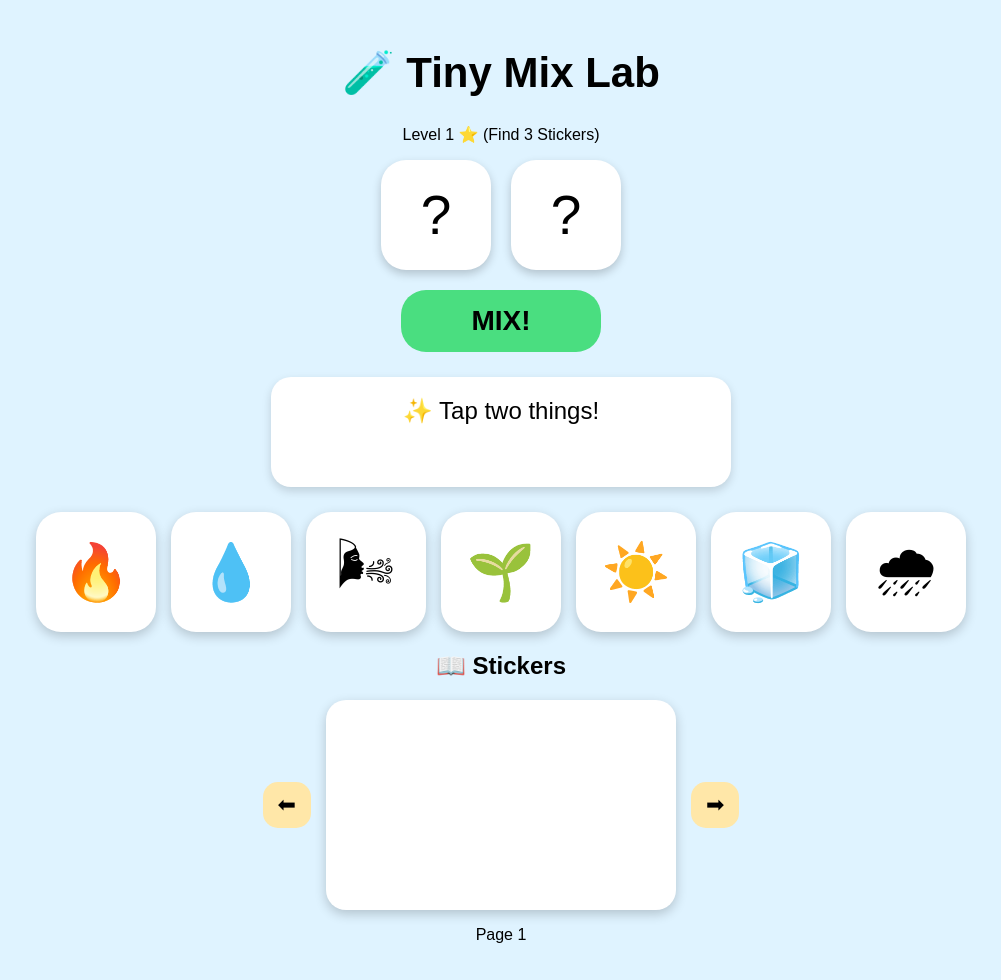
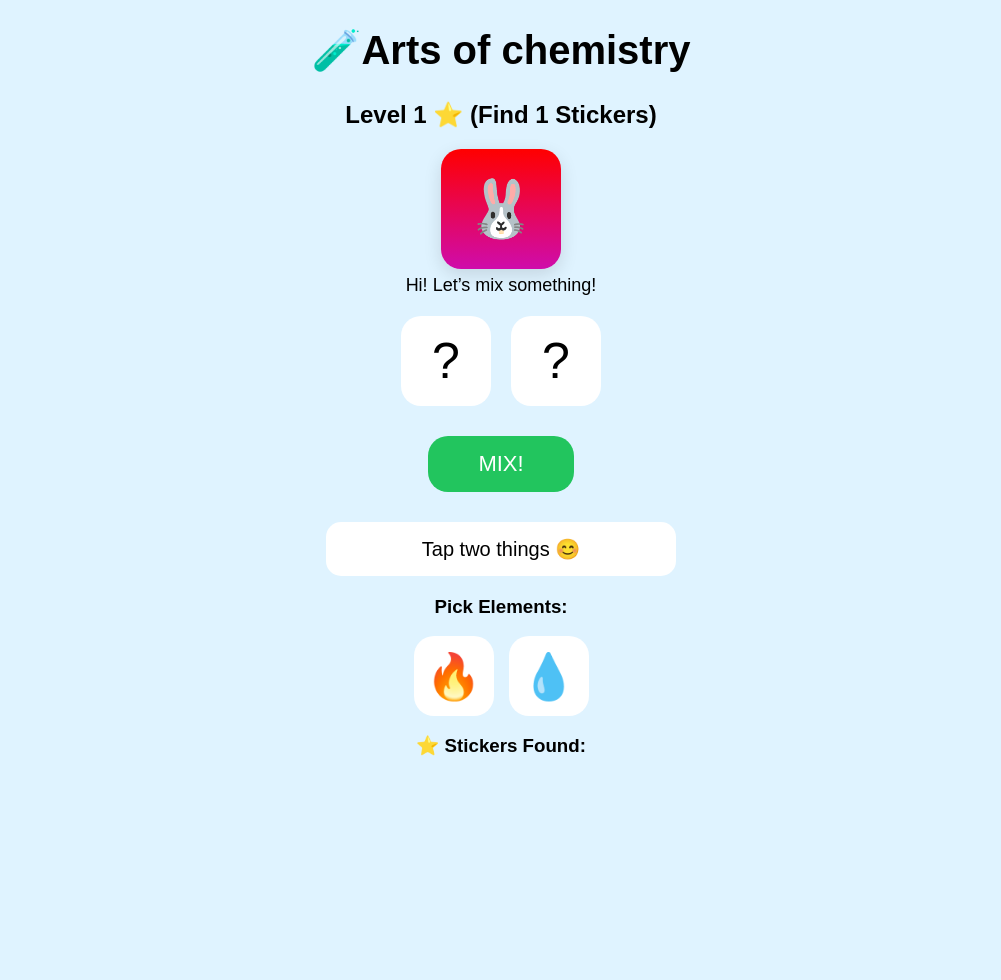
Before and after one commit to aravindthiru29/Arts-of-chemistry, a Flask app: page / in a window 1280 px wide. Shown: the whole page, without its empty margins (139-1140 px from the left). After the commit the page ends 756 px from the top, so only its background shows below. Run offline with Flask 3, Linux system fonts and the light colour scheme.

Commit message:
level up

```diff
--- a/static/script.js
+++ b/static/script.js
@@ -1,125 +1,260 @@
+document.addEventListener("DOMContentLoaded", () => {
+
   let choice1 = null;
   let choice2 = null;
 
-let discovered = [];
-let currentPage = 0;
-const stickersPerPage = 8;
+  let level = 1;
+  let stickers = [];
+  let goal = 1;
+  // Make game easier: fewer max levels and slower goal growth
+  const MAX_LEVEL = 6;
+
+  // Mascot
+  const mascot = document.getElementById("mascot");
+  const mascotText = document.getElementById("mascotText");
+
+  function mascotReact(msg, cls) {
+    mascotText.textContent = msg;
+    const emojiSpan = document.getElementById("mascotEmoji") || mascot;
+
+    const map = {
+      happy: "😄",
+      celebrate: "🏆",
+      surprise: "😲",
+      wink: "😉",
+      default: "🐰"
+    };
+
+    // set expression
+    emojiSpan.textContent = map[cls] || map.default;
+
+    // clear animation classes then re-add to retrigger
+    mascot.classList.remove("happy", "celebrate", "shake");
+    void mascot.offsetWidth;
+    if (cls) mascot.classList.add(cls);
+
+    const timeout = cls === "celebrate" ? 1400 : 700;
+    setTimeout(() => {
+      if (cls) mascot.classList.remove(cls);
+      emojiSpan.textContent = map.default;
+    }, timeout);
+  }
 
   // Sounds
   const popSound = document.getElementById("popSound");
   const dingSound = document.getElementById("dingSound");
 
-// Recipes
-const recipes = {
-  "Fire+Water": "☁️ Steam Cloud!",
-  "Water+Air": "☁️ Big Cloud!",
-  "Water+Leaf": "🌿 A Plant!",
-  "Fire+Leaf": "⚫ Ash!",
-  "Air+Leaf": "🍃 Flying Leaf!",
-  "Fire+Fire": "🔥 Big Flame!",
-  "Water+Water": "🌊 Splash!",
-  "Sun+Rain": "🌈 Rainbow!",
-  "Ice+Fire": "💧 Melted Water!",
-  "Ice+Water": "❄️ Snow!",
-  "Rain+Leaf": "🌱 Growing Plant!",
-  "Sun+Leaf": "🌻 Sunflower!"
+  // Elements unlocked per level
+  const unlocks = {
+    1: ["Fire", "Water"],
+    2: ["Air", "Leaf"],
+    3: ["Sun"],
+    4: ["Ice"],
+    5: ["Rain"]
   };
 
-// Sticker Book Render
-function renderStickerPage() {
-  const pageDiv = document.getElementById("stickerPage");
-  pageDiv.innerHTML = "";
+  // Additional levels
+  unlocks[6] = ["Metal"];
+  unlocks[7] = ["Earth"];
+  unlocks[8] = ["Lightning"];
+  unlocks[9] = ["Spirit"];
+  unlocks[10] = ["Ether"];
 
-  let start = currentPage * stickersPerPage;
-  let pageStickers = discovered.slice(start, start + stickersPerPage);
+  // Icons
+  const icons = {
+    Fire: "🔥",
+    Water: "💧",
+    Air: "🌬",
+    Leaf: "🌱",
+    Sun: "☀️",
+    Ice: "🧊",
+    Rain: "🌧"
+  };
 
-  pageStickers.forEach(st => {
-    let div = document.createElement("div");
-    div.className = "sticker";
-    div.textContent = st;
-    pageDiv.appendChild(div);
-  });
+  icons.Metal = "⚙️";
+  icons.Earth = "🌎";
+  icons.Lightning = "⚡";
+  icons.Spirit = "✨";
+  icons.Ether = "🔮";
 
-  document.getElementById("pageInfo").textContent =
-    `Page ${currentPage + 1}`;
+  // Recipes unlocked gradually
+  const levelRecipes = {
+    1: {
+      "Fire+Water": "☁️ Steam"
+    },
+    2: {
+      "Water+Air": "☁️ Cloud",
+      "Water+Leaf": "🌿 Plant"
+    },
+    3: {
+      "Sun+Water": "🌈 Rainbow",
+      "Sun+Leaf": "🌻 Sunflower"
+    },
+    4: {
+      "Ice+Fire": "💧 Melt",
+      "Ice+Water": "❄️ Snow"
+    },
+    5: {
+      "Rain+Leaf": "🌱 Growing Plant",
+      "Sun+Rain": "🌈 Big Rainbow"
+    }
+  };
+
+  // Recipes for higher levels
+  levelRecipes[6] = {
+    "Metal+Fire": "🔩 Forge",
+    "Metal+Water": "🔧 Rust"
+  };
+  levelRecipes[7] = {
+    "Earth+Water": "🪨 Mud",
+    "Earth+Leaf": "🌾 Soil"
+  };
+  levelRecipes[8] = {
+    "Lightning+Air": "⚡ Storm",
+    "Lightning+Water": "🌩 Thundercloud"
+  };
+  levelRecipes[9] = {
+    "Spirit+Sun": "✨ Aura",
+    "Spirit+Leaf": "🪴 Spirit Plant"
+  };
+  levelRecipes[10] = {
+    "Ether+Spirit": "🔮 Mystic",
+    "Ether+Sun": "🌌 Nebula"
+  };
+
+  // Build recipes up to current level
+  function getAvailableRecipes() {
+    let all = {};
+    for (let i = 1; i <= level; i++) {
+      Object.assign(all, levelRecipes[i]);
+    }
+    return all;
   }
 
-// Tap element
-document.querySelectorAll(".element").forEach(el => {
-  el.addEventListener("click", () => {
+  // Update UI
+  function updateLevelText() {
+    document.getElementById("levelText").textContent =
+      `Level ${level} ⭐ (Find ${goal} Stickers)`;
+  }
 
-    popSound.currentTime = 0;
+  // Render Elements
+  function renderElements() {
+    const grid = document.getElementById("elementsGrid");
+    grid.innerHTML = "";
+
+    let available = [];
+    for (let i = 1; i <= level; i++) {
+      if (unlocks[i]) available.push(...unlocks[i]);
+    }
+
+    available.forEach(name => {
+      let div = document.createElement("div");
+      div.className = "element";
+      div.textContent = icons[name];
+
+      div.onclick = () => {
         popSound.play();
-
-    let name = el.dataset.name;
-    let icon = el.innerHTML.split("<")[0];
+        mascotReact("Nice pick!", "happy");
 
         if (!choice1) {
           choice1 = name;
-      document.getElementById("slot1").textContent = icon;
+          document.getElementById("slot1").textContent = icons[name];
+        } else if (!choice2) {
+          choice2 = name;
+          document.getElementById("slot2").textContent = icons[name];
         }
-    else if (!choice2) {
-      choice2 = name;
-      document.getElementById("slot2").textContent = icon;
+      };
+
+      grid.appendChild(div);
+    });
   }
+
+  // Render Stickers
+  function renderStickers() {
+    const box = document.getElementById("stickerBox");
+    box.innerHTML = "";
+
+    stickers.forEach(s => {
+      let div = document.createElement("div");
+      div.className = "sticker";
+      div.textContent = s;
+      box.appendChild(div);
     });
-});
+  }
+
+  // Check Goal
+  function checkGoal() {
+    if (stickers.length >= goal) {
+      document.getElementById("nextLevelBtn").style.display = "block";
+      mascotReact("🎉 Level Complete!", "celebrate");
+    }
+  }
 
   // Mix Button
-document.getElementById("mixBtn").addEventListener("click", () => {
+  document.getElementById("mixBtn").onclick = () => {
 
-  if (!choice1 || !choice2) {
-    alert("Pick two things first 😊");
-    return;
-  }
+    if (!choice1 || !choice2) return;
+
+    const recipes = getAvailableRecipes();
 
     let key1 = choice1 + "+" + choice2;
     let key2 = choice2 + "+" + choice1;
 
-  let result =
-    recipes[key1] ||
-    recipes[key2] ||
-    "🎉 Surprise Mix!";
+    const NO_MAGIC = "No magic happens";
 
-  // Play sound
-  dingSound.currentTime = 0;
+    let result = recipes[key1] || recipes[key2] || NO_MAGIC;
+
+    if (result === NO_MAGIC) {
+      popSound.play();
+      mascotReact("No magic happens", "shake");
+    } else {
       dingSound.play();
-
-  // Animate result box
-  let box = document.getElementById("resultBox");
-  box.textContent = result;
-  box.classList.add("mix-animate");
-
-  setTimeout(() => {
-    box.classList.remove("mix-animate");
-  }, 600);
-
-  // Add sticker
-  let emoji = result.split(" ")[0];
-  if (!discovered.includes(emoji)) {
-    discovered.push(emoji);
+      mascotReact("WOW! Magic Mix!", "happy");
     }
 
-  renderStickerPage();
+    document.getElementById("resultBox").textContent = result;
 
-  // Reset slots
+    if (result !== NO_MAGIC) {
+      let emoji = result.split(" ")[0];
+      if (!stickers.includes(emoji)) stickers.push(emoji);
+    }
+
+    renderStickers();
+    checkGoal();
+
+    // Reset
     choice1 = null;
     choice2 = null;
     document.getElementById("slot1").textContent = "?";
     document.getElementById("slot2").textContent = "?";
+  };
+
+  // Next Level Button
+  document.getElementById("nextLevelBtn").onclick = () => {
+    if (level >= MAX_LEVEL) {
+      mascotReact("🏆 You finished all levels!", "celebrate");
+      return;
+    }
+
+    level++;
+    // increase goal by 1 to keep progression easier
+    goal += 1;
+    stickers = [];
+
+    document.getElementById("nextLevelBtn").style.display = "none";
+    document.getElementById("resultBox").textContent =
+      "🎉 New Level Unlocked!";
+
+    mascotReact("New Level!", "celebrate");
+
+    updateLevelText();
+    renderElements();
+    renderStickers();
+  };
+
+  // INIT
+  updateLevelText();
+  renderElements();
+  renderStickers();
+
 });
-
-// Page Buttons
-document.getElementById("nextPage").addEventListener("click", () => {
-  if ((currentPage + 1) * stickersPerPage < discovered.length) {
-    currentPage++;
-    renderStickerPage();
-  }
-});
-
-document.getElementById("prevPage").addEventListener("click", () => {
-  if (currentPage > 0) {
-    currentPage--;
-    renderStickerPage();
-  }
-});
--- a/static/styles.css
+++ b/static/styles.css
@@ -1,165 +1,172 @@
+/* Additional styles for mascot */
+
+.mascot-text {
+  margin-top: 6px;
+  font-size: 18px;
+}
+
+/* Mascot styling and animations */
+.mascot {
+  width: 120px;
+  height: 120px;
+  margin: 10px auto 6px;
+  background: linear-gradient(180deg,#ff0000,#cf0cab);
+  border-radius: 20px;
+  display: flex;
+  justify-content: center;
+  align-items: center;
+  font-size: 56px;
+  box-shadow: 0 6px 18px rgba(0,0,0,0.12);
+  transition: transform 160ms ease, box-shadow 160ms ease;
+}
+
+.mascot.happy {
+  animation: mascot-bounce 700ms cubic-bezier(.22,.9,.3,1);
+}
+
+.mascot.celebrate {
+  animation: mascot-pop 1200ms ease;
+}
+
+.mascot.shake {
+  animation: mascot-shake 700ms ease-in-out;
+}
+
+@keyframes mascot-bounce {
+  0% { transform: translateY(0); }
+  30% { transform: translateY(-18px); }
+  60% { transform: translateY(0); }
+  100% { transform: translateY(0); }
+}
+
+@keyframes mascot-pop {
+  0% { transform: scale(1); }
+  40% { transform: scale(1.18) rotate(-6deg); }
+  70% { transform: scale(0.98) rotate(3deg); }
+  100% { transform: scale(1) rotate(0); }
+}
+
+@keyframes mascot-shake {
+  0% { transform: translateX(0); }
+  20% { transform: translateX(-8px); }
+  40% { transform: translateX(8px); }
+  60% { transform: translateX(-6px); }
+  80% { transform: translateX(4px); }
+  100% { transform: translateX(0); }
+}
+
 body {
   font-family: Arial, sans-serif;
   text-align: center;
   background: #dff3ff;
-  margin: 0;
-  padding: 20px;
 }
 
 h1 {
-  font-size: 42px;
+  font-size: 40px;
 }
 
-.subtitle {
-  font-size: 18px;
-  margin-bottom: 20px;
-}
-
-/* MIX SLOTS */
 .slots {
   display: flex;
   justify-content: center;
   gap: 20px;
+  margin: 20px;
 }
 
 .slot {
-  width: 110px;
-  height: 110px;
-  background: white;
-  border-radius: 25px;
-  font-size: 55px;
-  display: flex;
-  align-items: center;
-  justify-content: center;
-  box-shadow: 0 4px 10px rgba(0,0,0,0.2);
-}
-
-/* MIX BUTTON */
-#mixBtn {
-  margin-top: 20px;
-  padding: 15px 70px;
-  font-size: 28px;
-  border: none;
-  border-radius: 25px;
-  background: #4ade80;
-  font-weight: bold;
-  cursor: pointer;
-}
-
-#mixBtn:hover {
-  background: #22c55e;
-}
-
-/* RESULT BOX */
-.result {
-  margin: 25px auto;
-  width: 80%;
-  max-width: 420px;
-  background: white;
-  padding: 20px;
-  border-radius: 20px;
-  font-size: 24px;
-  min-height: 70px;
-  box-shadow: 0 4px 10px rgba(0,0,0,0.15);
-}
-
-/* BIG MIX ANIMATION */
-.mix-animate {
-  animation: mixBounce 0.6s ease;
-  box-shadow: 0 0 25px gold;
-}
-
-@keyframes mixBounce {
-  0%   { transform: scale(1); }
-  30%  { transform: scale(1.3) rotate(5deg); }
-  60%  { transform: scale(0.9) rotate(-5deg); }
-  100% { transform: scale(1); }
-}
-
-/* ELEMENTS */
-.elements {
-  display: flex;
-  justify-content: center;
-  gap: 15px;
-  flex-wrap: wrap;
-  margin-top: 15px;
-}
-
-.element {
-  width: 120px;
-  height: 120px;
-  background: white;
-  border-radius: 25px;
-  font-size: 55px;
-  display: flex;
-  flex-direction: column;
-  justify-content: center;
-  cursor: pointer;
-  box-shadow: 0 4px 12px rgba(0,0,0,0.2);
-  transition: transform 0.15s;
-}
-
-.element:hover {
-  transform: scale(1.08);
-}
-
-.element p {
-  margin: 0;
-  font-size: 15px;
-  font-weight: bold;
-}
-
-/* STICKER BOOK */
-.sticker-book {
-  display: flex;
-  justify-content: center;
-  align-items: center;
-  gap: 15px;
-  margin-top: 15px;
-}
-
-.sticker-page {
-  width: 320px;
-  height: 180px;
+  width: 90px;
+  height: 90px;
   background: white;
   border-radius: 20px;
-  box-shadow: 0 4px 12px rgba(0,0,0,0.2);
-  display: grid;
-  grid-template-columns: repeat(4, 1fr);
-  gap: 10px;
-  padding: 15px;
-}
-
-.sticker {
-  font-size: 45px;
-  background: #f0f9ff;
-  border-radius: 15px;
+  font-size: 50px;
   display: flex;
   justify-content: center;
   align-items: center;
 }
 
 button {
+  padding: 15px 50px;
   font-size: 22px;
-  padding: 10px 15px;
   border: none;
-  border-radius: 15px;
+  border-radius: 20px;
+  margin: 10px;
   cursor: pointer;
-  background: #ffe7a8;
 }
 
-button:hover {
-  background: #ffcc66;
+#mixBtn {
+  background: #22c55e;
+  color: white;
 }
 
 #nextLevelBtn {
-  margin-top: 15px;
-  width: 80%;
-  max-width: 300px;
+  background: gold;
+}
+
+.result {
+  margin: 20px auto;
+  background: white;
+  width: 320px;
   padding: 15px;
-  font-size: 26px;
-  border: none;
-  border-radius: 25px;
+  border-radius: 15px;
+  font-size: 20px;
+}
+
+.elements {
+  display: flex;
+  justify-content: center;
+  gap: 15px;
+  flex-wrap: wrap;
+}
+
+.element {
+  width: 80px;
+  height: 80px;
+  background: white;
+  border-radius: 20px;
+  font-size: 45px;
+  display: flex;
+  justify-content: center;
+  align-items: center;
+  cursor: pointer;
+}
+
+.stickers {
+  display: flex;
+  justify-content: center;
+  gap: 10px;
+  flex-wrap: wrap;
+}
+
+.sticker {
+  font-size: 35px;
+  background: white;
+  padding: 10px;
+  border-radius: 15px;
+}
+
+.next-level-wrapper {
+  display: flex;
+  justify-content: center;
+  align-items: center;
+  margin: 20px 0;
+}
+
+#nextLevelBtn {
+  width: 85%;
+  max-width: 320px;
+  padding: 18px;
+  font-size: 28px;
+  border-radius: 30px;
   background: gold;
   font-weight: bold;
+  box-shadow: 0 6px 15px rgba(0,0,0,0.25);
 }
+/* Next Level button  */
+#nextLevelBtn.fixed-bottom-right {
+  position: fixed;
+  right: 24px;
+  bottom: 24px;
+  width: 140px;
+  max-width: none;
+  padding: 12px 14px;
+  border-radius: 16px;
+}
--- a/templates/index.html
+++ b/templates/index.html
@@ -1,69 +1,63 @@
 <!DOCTYPE html>
 <html lang="en">
 <head>
-  <meta charset="UTF-8" />
-  <meta name="viewport" content="width=device-width, initial-scale=1.0, user-scalable=no"/>
-  <title>Arts of Chemistry</title>
-  <link rel="stylesheet" href="../static/styles.css"/>
+  <meta charset="UTF-8">
+  <title>Arts of chemistry</title>
+
+  <link rel="stylesheet"
+        href="{{ url_for('static', filename='styles.css') }}">
 </head>
 
 <body>
 
-  <div class="app">
-    <!-- HEADER -->
-    <header class="header">
-      <h1>🧪 Tiny Mix Lab</h1>
-      <p id="levelInfo">Level 1 ⭐ (Find 3 Stickers)</p>
+  <header>
+    <h1>🧪Arts of chemistry</h1>
+    <h2 id="levelText"></h2>
   </header>
 
-    <!-- MIX AREA -->
-    <section class="mix-section">
+  <!-- MASCOT -->
+  <div id="mascot" class="mascot" role="img" aria-label="Game mascot">
+    <span id="mascotEmoji" aria-hidden="true">🐰</span>
+  </div>
+  <p id="mascotText" class="mascot-text" aria-live="polite">
+    Hi! Let’s mix something!
+  </p>
 
+  <!-- MIX SLOTS -->
   <div class="slots">
     <div class="slot" id="slot1">?</div>
     <div class="slot" id="slot2">?</div>
   </div>
 
+  <!-- MIX BUTTON -->
   <button id="mixBtn">MIX!</button>
 
+  <!-- RESULT -->
   <div class="result" id="resultBox">
-        ✨ Tap two things!
+    Tap two things 😊
   </div>
 
-    </section>
+  <!-- NEXT LEVEL -->
+  <button id="nextLevelBtn" class="fixed-bottom-right" style="display:none;">
+    🎉 Next Level!
+  </button>
 
   <!-- ELEMENTS -->
-    <section class="elements-section">
-      <div class="elements">
-        <div class="element" data-name="Fire">🔥</div>
-        <div class="element" data-name="Water">💧</div>
-        <div class="element" data-name="Air">🌬</div>
-        <div class="element" data-name="Leaf">🌱</div>
-        <div class="element" data-name="Sun">☀️</div>
-        <div class="element" data-name="Ice">🧊</div>
-        <div class="element" data-name="Rain">🌧</div>
-      </div>
-    </section>
+  <h3>Pick Elements:</h3>
+  <div class="elements" id="elementsGrid"></div>
 
-    <!-- STICKER BOOK -->
-    <section class="sticker-section">
-      <h2>📖 Stickers</h2>
-
-      <div class="sticker-book">
-        <button id="prevPage">⬅</button>
-        <div class="sticker-page" id="stickerPage"></div>
-        <button id="nextPage">➡</button>
-      </div>
-
-      <p id="pageInfo">Page 1</p>
-    </section>
-
-  </div>
+  <!-- STICKERS -->
+  <h3>⭐ Stickers Found:</h3>
+  <div class="stickers" id="stickerBox"></div>
 
   <!-- SOUND -->
-  <audio id="popSound" src="../static/sound/pop.mp3"></audio>
-  <audio id="dingSound" src="../static/sound/ding.mp3"></audio>
+  <audio id="popSound"
+         src="{{ url_for('static', filename='sound/pop.mp3') }}"></audio>
 
-  <script src="../static/script.js"></script>
+  <audio id="dingSound"
+         src="{{ url_for('static', filename='sound/ding.mp3') }}"></audio>
+
+  <script src="{{ url_for('static', filename='script.js') }}"></script>
+
 </body>
 </html>
```
Lines whose indentation alone changed are shown as unchanged.
